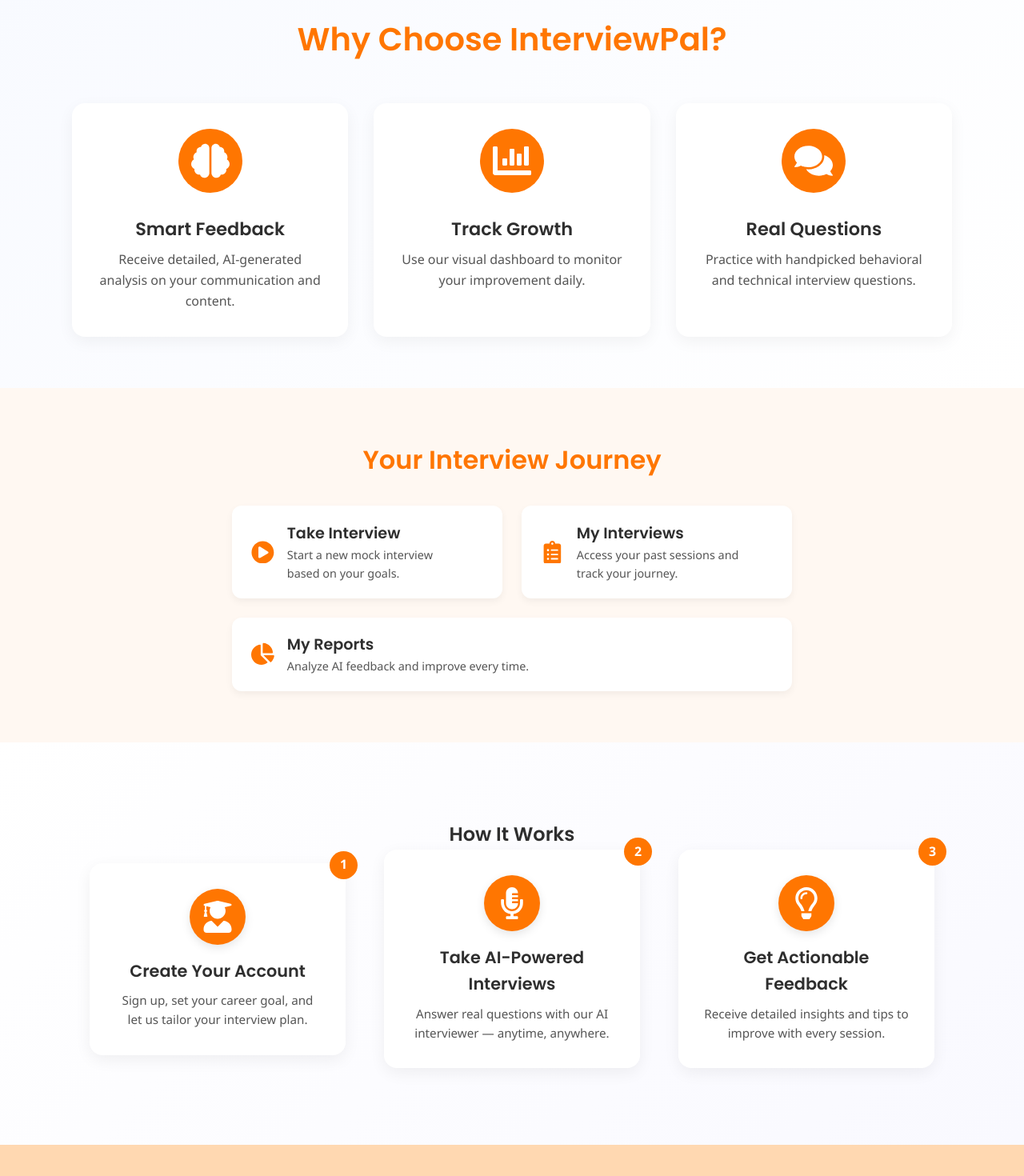
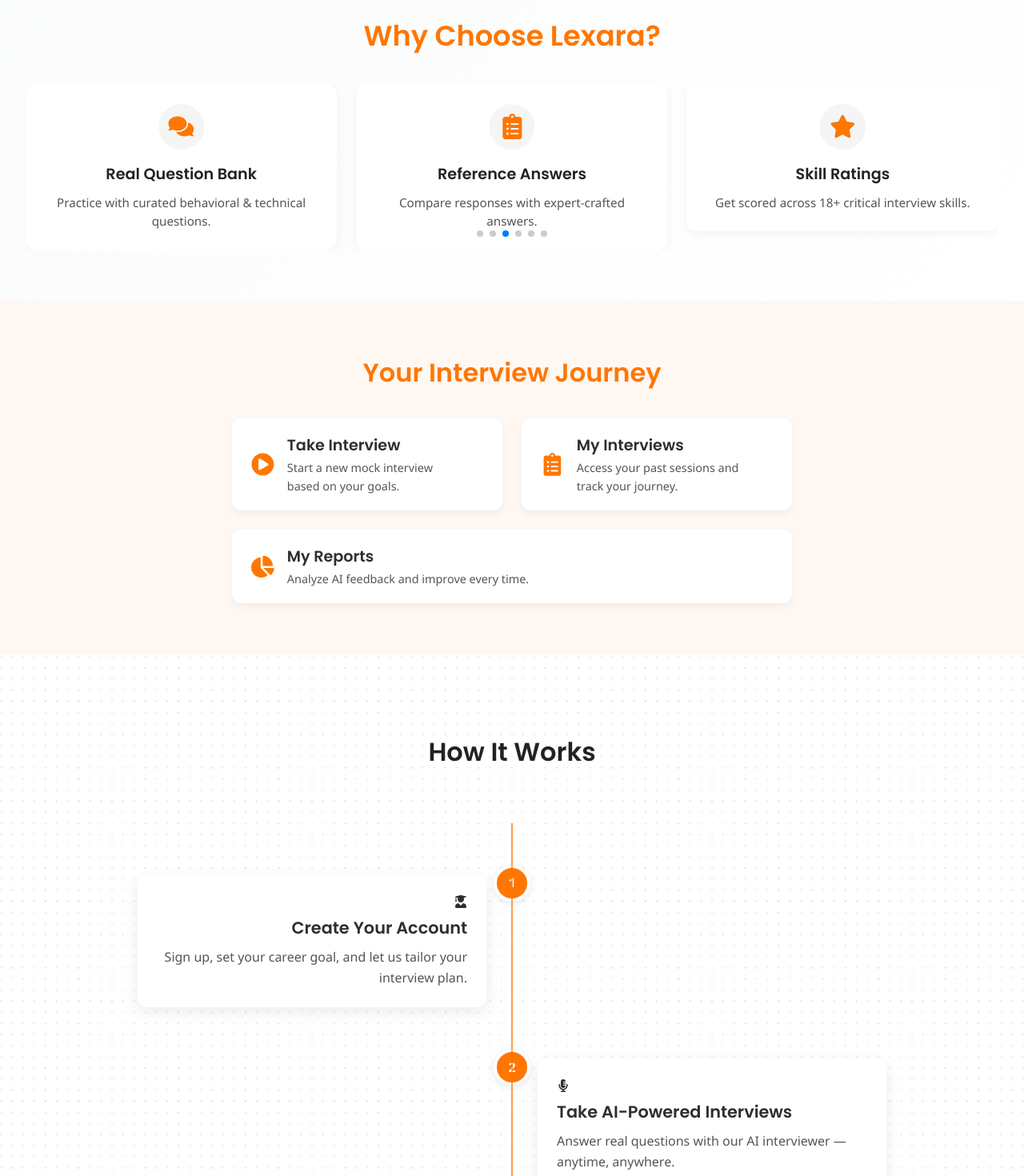
Before and after one commit to Parshvacancodeit/InterviewPal, a React (Vite) app: page / in a window 1280 px wide. Shown: the part 1220-2690 px from the top of the page at 80% size. Built offline with nearby package versions, Linux system fonts and the light colour scheme; no server answers.

Commit message:
Major changes in landing page , introduced swiper.js to build carousel , added timeline structures and changes the layout

```diff
--- a/package.json
+++ b/package.json
@@ -30,6 +30,7 @@
     "react-router-dom": "^6.30.1",
     "react-stars": "^2.2.5",
     "react-toastify": "^11.0.5",
+    "swiper": "^11.2.10",
     "wavesurfer.js": "^6.6.2"
   },
   "devDependencies": {
--- a/src/pages/LandingPage.jsx
+++ b/src/pages/LandingPage.jsx
@@ -6,19 +6,21 @@
 import { useNavigate } from 'react-router-dom';
 import Lottie from "lottie-react";
 import heroAnimation from "../assets/Businessman flies up with rocket.json";
+import { Swiper, SwiperSlide } from "swiper/react";
+import "swiper/css";
+import "swiper/css/navigation";
+import "swiper/css/pagination";
+import { Navigation, Pagination, Autoplay } from "swiper/modules";
+import { FaBrain, FaChartBar, FaComments, FaClipboardList, FaStar, FaHistory } from "react-icons/fa";
 
 
 import {
   FaChevronDown,
-  FaBrain,
-  FaChartBar,
-  FaComments,
   FaBullseye,
   FaUserGraduate,
   FaMicrophoneAlt,
   FaRobot,
   FaPlayCircle,
-  FaClipboardList,
   FaChartPie,
   FaCogs,
   FaCheckCircle,
@@ -55,6 +57,14 @@
 }
 
 function LandingPage() {
+  const features = [
+    { icon: <FaBrain />, title: "Personalized Interview Analyzer", desc: "AI-powered insights on your interview performance." },
+    { icon: <FaChartBar />, title: "Track Progress", desc: "Monitor your growth with clean, visual reports." },
+    { icon: <FaComments />, title: "Real Question Bank", desc: "Practice with curated behavioral & technical questions." },
+    { icon: <FaClipboardList />, title: "Reference Answers", desc: "Compare responses with expert-crafted answers." },
+    { icon: <FaStar />, title: "Skill Ratings", desc: "Get scored across 18+ critical interview skills." },
+    { icon: <FaHistory />, title: "Past Reports", desc: "Revisit and analyze your previous interviews." }
+  ];
   useEffect(() => {
     AOS.init({ duration: 800 });
   }, []);
@@ -110,25 +120,31 @@
       </section>
 
       {/* FEATURES */}
-      <section className="features" data-aos="fade-up">
-  <h2>Why Choose InterviewPal?</h2>
-  <div className="features-list">
-    <div className="feature-item">
-      <div className="icon"><FaBrain /></div>
-      <h3>Smart Feedback</h3>
-      <p>Receive detailed, AI-generated analysis on your communication and content.</p>
+<section className="features-carousel" data-aos="fade-up">
+      <h2>Why Choose Lexara?</h2>
+      <Swiper
+        modules={[Pagination, Autoplay]}
+        pagination={{ clickable: true }}
+        autoplay={{ delay: 2500 }}
+        loop={true}
+        spaceBetween={24}
+        slidesPerView={1}
+        grabCursor={true}   // 👈 enables hand cursor & drag/swipe
+        breakpoints={{
+          768: { slidesPerView: 2 },
+          1024: { slidesPerView: 3 }
+        }}
+      >
+        {features.map((f, index) => (
+          <SwiperSlide key={index}>
+            <div className="feature-card">
+              <div className="feature-icon">{f.icon}</div>
+              <h3>{f.title}</h3>
+              <p>{f.desc}</p>
             </div>
-    <div className="feature-item">
-      <div className="icon"><FaChartBar /></div>
-      <h3>Track Growth</h3>
-      <p>Use our visual dashboard to monitor your improvement daily.</p>
-    </div>
-    <div className="feature-item">
-      <div className="icon"><FaComments /></div>
-      <h3>Real Questions</h3>
-      <p>Practice with handpicked behavioral and technical interview questions.</p>
-    </div>
-  </div>
+          </SwiperSlide>
+        ))}
+      </Swiper>
     </section>
 
 
@@ -166,57 +182,79 @@
 
       {/* FEEDBACK DEMO */}
       {/* HOW IT WORKS */}
-<section className="how-it-works" data-aos="fade-up">
+{/* HOW IT WORKS */}
+<section className="how-it-works-bg">
+  <div className="how-it-works" data-aos="fade-up">
     <h2 className="section-title">How It Works</h2>
-  <div className="steps-container">
-    <div className="how-step" data-aos="fade-right" data-aos-delay="100">
-      <div className="step-icon"><FaUserGraduate /></div>
-      <div className="step-number">1</div>
+
+    <div className="timeline">
+      <div className="timeline-step left" data-aos="fade-right">
+        <span className="timeline-number">1</span>
+        <div className="timeline-content">
+          <FaUserGraduate className="timeline-icon" />
           <h3>Create Your Account</h3>
           <p>Sign up, set your career goal, and let us tailor your interview plan.</p>
         </div>
+      </div>
 
-    <div className="how-step" data-aos="fade-up" data-aos-delay="200">
-      <div className="step-icon"><FaMicrophoneAlt /></div>
-      <div className="step-number">2</div>
+      <div className="timeline-step right" data-aos="fade-left">
+        <span className="timeline-number">2</span>
+        <div className="timeline-content">
+          <FaMicrophoneAlt className="timeline-icon" />
           <h3>Take AI-Powered Interviews</h3>
           <p>Answer real questions with our AI interviewer — anytime, anywhere.</p>
         </div>
+      </div>
 
-    <div className="how-step" data-aos="fade-left" data-aos-delay="300">
-      <div className="step-icon"><FaRegLightbulb /></div>
-      <div className="step-number">3</div>
+      <div className="timeline-step left" data-aos="fade-right">
+        <span className="timeline-number">3</span>
+        <div className="timeline-content">
+          <FaRegLightbulb className="timeline-icon" />
           <h3>Get Actionable Feedback</h3>
           <p>Receive detailed insights and tips to improve with every session.</p>
+        </div>
+      </div>
     </div>
   </div>
 </section>
 
 
 
+
 {/* FAQ */}
 <section className="faq-section" data-aos="fade-up">
-  <h2 className="section-title">FAQs</h2>
+  <h2 className="section-title">Frequently Asked Questions</h2>
+
   <details>
     <summary>
-      Is this free to use?
+      Is Lexara free to use?
       <span className="faq-icon"><FaChevronDown /></span>
     </summary>
-    <p>Yes! InterviewPal is free for individual learners.</p>
+    <p>Yes, Lexara is free for individual learners. We also provide advanced features under premium plans for teams and institutions.</p>
   </details>
+
   <details>
     <summary>
-      Can I track my progress?
+      Can I track my progress with Lexara?
       <span className="faq-icon"><FaChevronDown /></span>
     </summary>
-    <p>Absolutely. Our dashboard keeps you updated on your growth.</p>
+    <p>Definitely. Your personalized dashboard shows clear insights about your performance, growth trends, and areas to improve.</p>
   </details>
+
   <details>
     <summary>
-      What kind of questions are asked?
+      What kind of questions does Lexara provide?
       <span className="faq-icon"><FaChevronDown /></span>
     </summary>
-    <p>Both behavioral and technical questions tailored to your profile.</p>
+    <p>Lexara includes both behavioral and technical interview questions, designed to match your skills and career goals.</p>
+  </details>
+
+  <details>
+    <summary>
+      Do I need to install anything?
+      <span className="faq-icon"><FaChevronDown /></span>
+    </summary>
+    <p>No installation is required — Lexara works seamlessly in your browser with a clean and responsive experience.</p>
   </details>
 </section>
 
@@ -225,28 +263,29 @@
 
       {/* COMPARISON */}
 <section className="comparison" data-aos="fade-up">
-        <h2>How We Compare</h2>
+  <h2 className="section-title">How We Compare</h2>
+
   <table>
     <tbody>
       <tr>
         <td>Instant AI Feedback</td>
-      <td><FaCheckCircle color="green" /></td>
-      <td><FaTimesCircle color="red" /></td>
+        <td><FaCheckCircle className="icon-check" /></td>
+        <td><FaTimesCircle className="icon-times" /></td>
       </tr>
       <tr>
         <td>Progress Dashboard</td>
-      <td><FaCheckCircle color="green" /></td>
-      <td><FaTimesCircle color="red" /></td>
+        <td><FaCheckCircle className="icon-check" /></td>
+        <td><FaTimesCircle className="icon-times" /></td>
       </tr>
       <tr>
         <td>24/7 Access</td>
-      <td><FaCheckCircle color="green" /></td>
-      <td><FaTimesCircle color="red" /></td>
+        <td><FaCheckCircle className="icon-check" /></td>
+        <td><FaTimesCircle className="icon-times" /></td>
       </tr>
     </tbody>
   </table>
+</section>
 
-      </section>
 
       {/* NEWSLETTER */}
       <section className="newsletter" data-aos="fade-up">
--- a/src/styles/LandingPage.css
+++ b/src/styles/LandingPage.css
@@ -156,66 +156,72 @@
 }
 
 /* FEATURES */
-.features {
-  background: linear-gradient(135deg, #f8faff, #ffffff);
+.features-carousel {
+  background: linear-gradient(135deg, #fafbfc, #ffffff);
   padding: 4rem 2rem;
   text-align: center;
 }
 
-.features h2 {
-  font-size: 2.5rem;
-  margin-bottom: 3rem;
+.features-carousel h2 {
+  font-size: 2.2rem;
+  margin-bottom: 2rem;
   color: var(--primary);
   font-weight: 700;
 }
 
-.features-list {
-  max-width: 1100px;
-  margin: 0 auto;
-  display: grid;
-  grid-template-columns: repeat(auto-fit, minmax(280px, 1fr));
-  gap: 2rem;
-}
-
-.feature-item {
+.feature-card {
+  background: #fff;
+  border-radius: 12px;
+  padding: 1.5rem;
+  box-shadow: 0 3px 12px rgba(0,0,0,0.05);
+  transition: all 0.3s ease;
+  height: 100%;
   display: flex;
   flex-direction: column;
   align-items: center;
-  padding: 2rem;
-  background: white;
-  border-radius: 16px;
-  box-shadow: 0 6px 20px rgba(0, 0, 0, 0.05);
-  transition: transform 0.3s ease, box-shadow 0.3s ease;
+  text-align: center;
 }
 
-.feature-item:hover {
-  transform: translateY(-5px);
-  box-shadow: 0 8px 25px rgba(0, 0, 0, 0.08);
+.feature-card:hover {
+  transform: translateY(-6px);
+  box-shadow: 0 6px 18px rgba(0,0,0,0.08);
 }
 
-.icon {
-  font-size: 3rem;
-  color: white;
-  background: var(--primary);
-  padding: 1rem;
+.feature-icon {
+  font-size: 2rem;
+  color: var(--primary);
+  margin-bottom: 1rem;
+  background: rgba(0, 0, 0, 0.04);
+  padding: 0.8rem;
   border-radius: 50%;
-  margin-bottom: 1.2rem;
   display: flex;
   align-items: center;
   justify-content: center;
 }
 
-.feature-item h3 {
-  margin: 0.5rem 0;
-  font-size: 1.4rem;
+.feature-card h3 {
+  font-size: 1.2rem;
   font-weight: 600;
+  margin-bottom: 0.5rem;
+  color: #222;
 }
 
-.feature-item p {
-  font-size: 1rem;
+.feature-card p {
+  font-size: 0.95rem;
   color: #555;
-  text-align: center;
+  line-height: 1.5;
 }
+
+/* Swiper dots */
+.swiper-pagination-bullet {
+  background: #ccc;
+  opacity: 1;
+}
+
+.swiper-pagination-bullet-active {
+  background: var(--primary);
+}
+
 
 
 /* ACTION CARDS */
@@ -348,8 +354,15 @@
 /* COMPARISON */
 .comparison {
   padding: 4rem 2rem;
-  background: var(--white);
+  background: #f9fafb;
   text-align: center;
+}
+
+.comparison .section-title {
+  font-size: 2.2rem;
+  font-weight: 700;
+  margin-bottom: 2.5rem;
+  color: #111;
 }
 
 .comparison table {
@@ -359,14 +372,33 @@
   border-collapse: collapse;
 }
 
-.comparison th, .comparison td {
-  padding: 1rem;
-  border-bottom: 1px solid #ccc;
+.comparison td {
+  padding: 1rem 1.2rem;
   font-size: 1rem;
+  text-align: center;
+  border-bottom: 1px solid #eee; /* light subtle line */
 }
 
-.comparison th {
-  background: var(--accent);
+.comparison tr:last-child td {
+  border-bottom: none; /* no line after last row */
+}
+
+/* Icons - consistent with brand */
+.icon-check {
+  color: var(--primary);
+  font-size: 1.3rem;
+}
+
+.icon-times {
+  color: #aaa; /* soft grey, not red */
+  font-size: 1.3rem;
+}
+
+/* Left column text align left for better readability */
+.comparison td:first-child {
+  text-align: left;
+  font-weight: 500;
+  color: #222;
 }
 
 /* NEWSLETTER */
@@ -429,74 +461,138 @@
 
 
 /* HOW IT WORKS */
-.how-it-works {
+
+
+/* HOW IT WORKS Background */
+.how-it-works-bg {
+  background: url('../assets//dot-grid.jpeg') repeat center center;
+  background-size: 250px 250px; /* smaller size = denser repeat */
   padding: 6rem 2rem;
-  background: linear-gradient(135deg, #fff, #f9f9ff);
-  text-align: center;
+  position: relative;
 }
 
-.steps-container {
-  display: flex;
-  flex-direction: column;
-  gap: 3rem;
-  align-items: center;
+/* Section Title */
+.how-it-works h2 {
+  text-align: center;
+  margin-bottom: 4rem;
+  font-size: 2rem;
+  font-weight: 700;
+  color: #222;
 }
 
-.how-step {
-  background: white;
-  padding: 2rem;
-  border-radius: 16px;
-  box-shadow: 0 6px 20px rgba(0,0,0,0.06);
-  max-width: 320px;
-  text-align: center;
+/* Timeline container */
+.timeline {
   position: relative;
-  transition: all 0.3s ease;
+  max-width: 1000px;
+  margin: 0 auto;
+  padding: 2rem 0;
 }
 
-.how-step:hover {
-  transform: translateY(-5px);
-  box-shadow: 0 10px 25px rgba(0,0,0,0.12);
+/* Vertical line in center */
+.timeline::after {
+  content: '';
+  position: absolute;
+  width: 2px;
+  background: var(--primary, #4a6cf7);
+  top: 0;
+  bottom: 0;
+  left: 50%;
+  margin-left: -1px;
+  z-index: 0;
+  opacity: 0.7;
 }
 
-.step-icon {
-  font-size: 2.5rem;
+/* Timeline step (each item) */
+.timeline-step {
+  padding: 2rem;
+  position: relative;
+  width: 50%;
+}
+
+.timeline-step.left {
+  left: 0;
+  text-align: right;
+}
+
+.timeline-step.right {
+  left: 50%;
+  text-align: left;
+}
+
+/* Number circles */
+.timeline-number {
+  position: absolute;
+  top: 20px;
+  width: 46px;
+  height: 46px;
+  background: var(--primary, #4a6cf7);
   color: white;
-  background: var(--primary);
-  width: 70px;
-  height: 70px;
+  border-radius: 50%;
+  font-weight: bold;
   display: flex;
   align-items: center;
   justify-content: center;
-  border-radius: 50%;
-  margin: 0 auto 1rem;
-  box-shadow: 0 4px 12px rgba(0,0,0,0.1);
+  z-index: 2;
+  border: 4px solid white; /* prevents overlap with line */
+  box-shadow: 0 2px 8px rgba(0,0,0,0.1);
 }
 
-.step-number {
-  position: absolute;
-  top: -15px;
-  right: -15px;
-  background: var(--primary);
-  color: white;
-  width: 35px;
-  height: 35px;
-  border-radius: 50%;
-  display: flex;
-  align-items: center;
-  justify-content: center;
-  font-weight: bold;
+.timeline-step.left .timeline-number {
+  right: -23px;
 }
 
-.how-step h3 {
-  margin: 1rem 0 0.5rem;
+.timeline-step.right .timeline-number {
+  left: -23px;
+}
+
+/* Content box */
+.timeline-content {
+  padding: 1.5rem;
+  background: white;
+  border-radius: 12px;
+  box-shadow: 0 6px 20px rgba(0,0,0,0.08);
+  position: relative;
+  z-index: 1;
+}
+
+.timeline-content h3 {
+  margin-bottom: 0.5rem;
   font-size: 1.3rem;
   font-weight: 600;
 }
 
-.how-step p {
-  font-size: 0.95rem;
+.timeline-content p {
+  font-size: 1rem;
   color: #555;
+  line-height: 1.6;
 }
+
+/* Responsive Design */
+@media (max-width: 768px) {
+  .timeline::after {
+    left: 20px;
+  }
+
+  .timeline-step {
+    width: 100%;
+    padding-left: 60px;
+    padding-right: 20px;
+    text-align: left;
+  }
+
+  .timeline-step.left,
+  .timeline-step.right {
+    left: 0;
+    text-align: left;
+  }
+
+  .timeline-step.left .timeline-number,
+  .timeline-step.right .timeline-number {
+    left: -3px;
+    right: auto;
+  }
+}
+
 
 
 /* Desktop horizontal layout */
@@ -510,30 +606,25 @@
 /* FAQ SECTION */
 .faq-section {
   padding: 4rem 2rem;
-  background: var(--accent);
+  background: var(--light-bg);
   text-align: center;
 }
 
 .faq-section .section-title {
   font-size: 2.2rem;
-  margin-bottom: 2rem;
-  color: var(--dark);
+  font-weight: 700;
+  margin-bottom: 2.5rem;
+  color: #111;
 }
 
 .faq-section details {
-  background: var(--white);
-  padding: 1rem 1.5rem;
-  border-radius: 10px;
-  margin: 0.8rem auto;
+  border-bottom: 1px solid #e5e7eb;
+  padding: 1rem 0;
   max-width: 700px;
+  margin: 0 auto;
+  text-align: left;
   cursor: pointer;
-  transition: all 0.3s ease;
-  box-shadow: 0 3px 10px rgba(0,0,0,0.05);
-}
-
-.faq-section details[open] {
-  background: #fff8f1;
-  box-shadow: 0 4px 12px rgba(0,0,0,0.08);
+  transition: color 0.3s ease;
 }
 
 .faq-section summary {
@@ -543,6 +634,7 @@
   align-items: center;
   list-style: none;
   font-size: 1.05rem;
+  color: #222;
 }
 
 .faq-section summary:hover {
@@ -561,9 +653,9 @@
 
 .faq-section p {
   margin-top: 0.8rem;
-  text-align: left;
   font-size: 0.95rem;
-  color: var(--dark);
+  color: #444;
+  line-height: 1.6;
 }
 
 
```
Also changed, not shown: src/assets/dot-grid.jpeg (added), 1 other file (tests, documents, lock files or other folders). Lines whose indentation alone changed are shown as unchanged.
